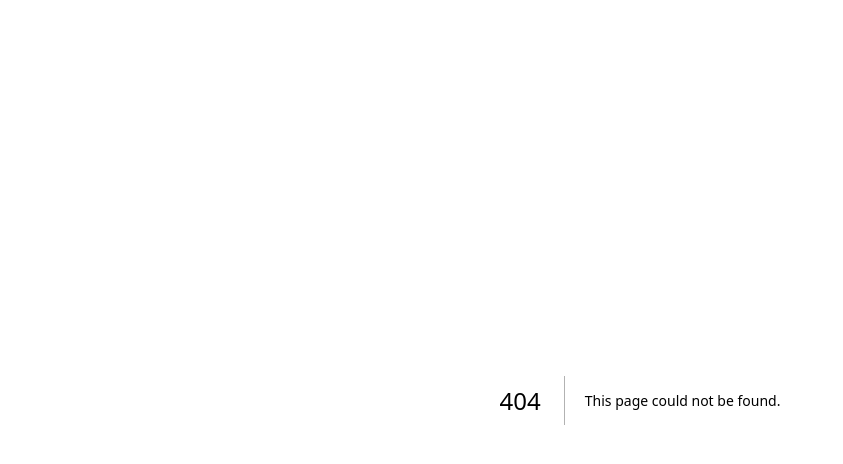
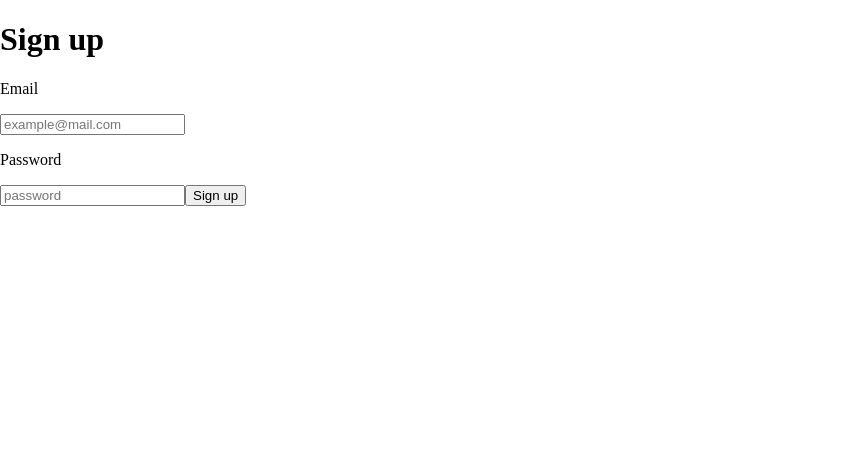
Before and after one commit to apatel896/ecoprint, a Next.js app: page /signup in a window 1280 px wide. Before the commit this address had no page. Shown: the top 464 px of the page, without its empty margins (0-843 px from the left). Built offline with nearby package versions, Linux system fonts and the light colour scheme.

Commit message:
Added signup page
Signup still not fully functional, just testing out google firebase api

```diff
--- /dev/null
+++ b/firebase/firebaseconfig.js
@@ -0,0 +1,18 @@
+// Import the functions you need from the SDKs you need
+import { initializeApp } from "firebase/app";
+// TODO: Add SDKs for Firebase products that you want to use
+// https://firebase.google.com/docs/web/setup#available-libraries
+
+// Your web app's Firebase configuration
+const firebaseConfig = {
+  apiKey: "AIzaSyCwSRgAOR_0gJShxKEx8Cc6UFCidMEfAx0",
+  authDomain: "ecoprint-658af.firebaseapp.com",
+  projectId: "ecoprint-658af",
+  storageBucket: "ecoprint-658af.appspot.com",
+  messagingSenderId: "914139964665",
+  appId: "1:914139964665:web:3a188ff3469f849aa9ee28"
+};
+
+// Initialize Firebase
+const app = initializeApp(firebaseConfig);
+export default app;
--- a/package.json
+++ b/package.json
@@ -23,6 +23,7 @@
     "@emotion/react": "^11.11.1",
     "@emotion/styled": "^11.11.0",
     "@mui/material": "^5.14.3",
+    "firebase": "^10.1.0",
     "next": "^13.4.12",
     "react": "^18.2.0",
     "react-dom": "^18.2.0"
--- /dev/null
+++ b/pages/signup.js
@@ -0,0 +1,57 @@
+'use client'
+import app from "../firebase/firebaseconfig.js"
+import { createUserWithEmailAndPassword, getAuth } from "firebase/auth";
+import React from "react";
+import { useRouter } from 'next/navigation'
+
+const auth = getAuth(app);
+async function signUp(email, password) {
+    let result = null,
+        error = null;
+    try {
+        result = await createUserWithEmailAndPassword(auth, email, password);
+    } catch (e) {
+        error = e;
+    }
+
+    return { result, error };
+}
+
+
+function Page() {
+    const [email, setEmail] = React.useState('')
+    const [password, setPassword] = React.useState('')
+    const router = useRouter()
+
+    const handleForm = async (event) => {
+        event.preventDefault()
+
+        const { result, error } = await signUp(email, password);
+
+        if (error) {
+            return console.log(error)
+        }
+
+        // else successful
+        console.log(result)
+        return;
+    }
+    return (<div className="wrapper">
+        <div className="form-wrapper">
+            <h1 className="mt-60 mb-30">Sign up</h1>
+            <form onSubmit={handleForm} className="form">
+                <label htmlFor="email">
+                    <p>Email</p>
+                    <input onChange={(e) => setEmail(e.target.value)} required type="email" name="email" id="email" placeholder="example@mail.com" />
+                </label>
+                <label htmlFor="password">
+                    <p>Password</p>
+                    <input onChange={(e) => setPassword(e.target.value)} required type="password" name="password" id="password" placeholder="password" />
+                </label>
+                <button type="submit">Sign up</button>
+            </form>
+        </div>
+    </div>);
+}
+
+export default Page;
```
Also changed, not shown: 1 other file (tests, documents, lock files or other folders).
